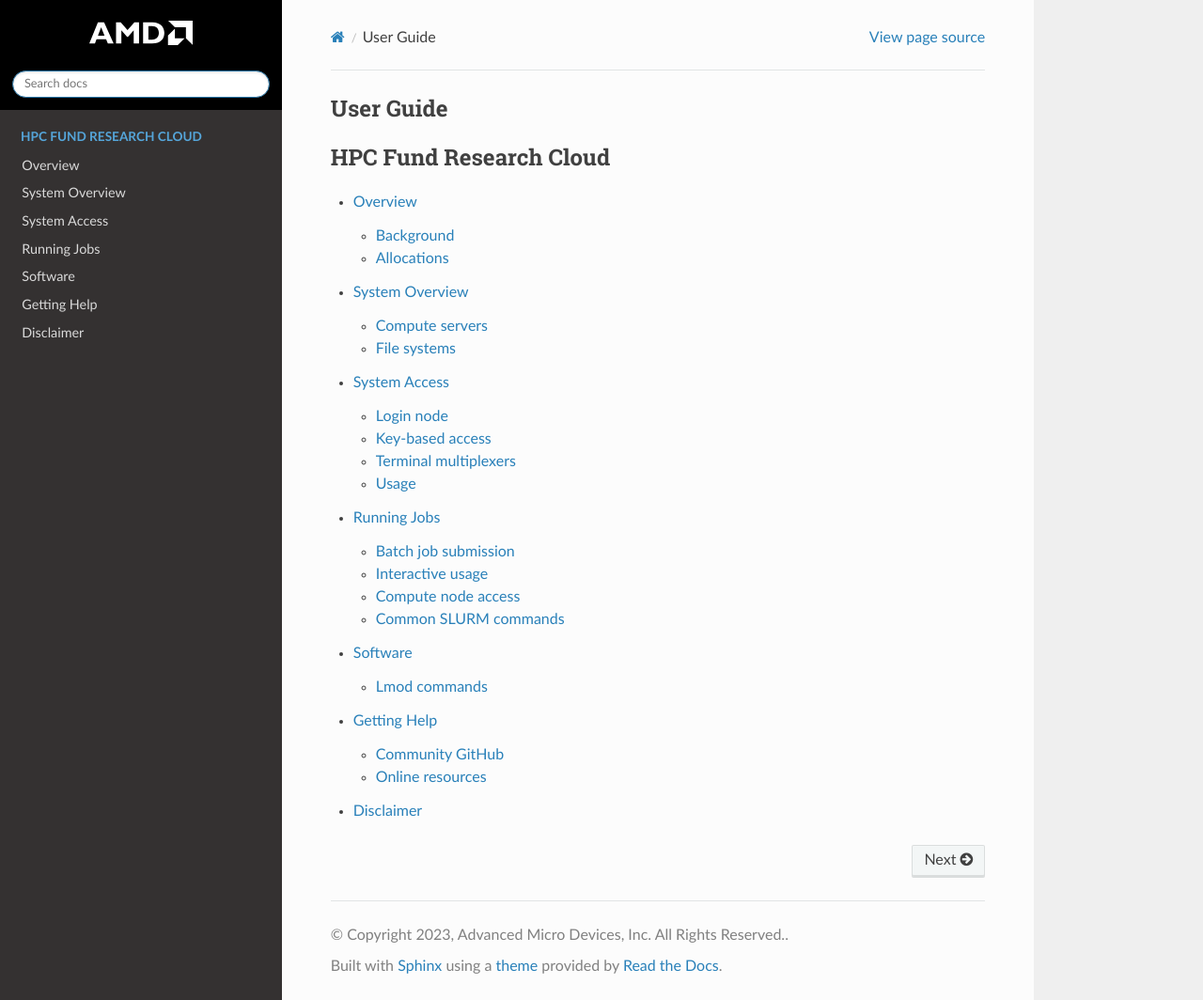
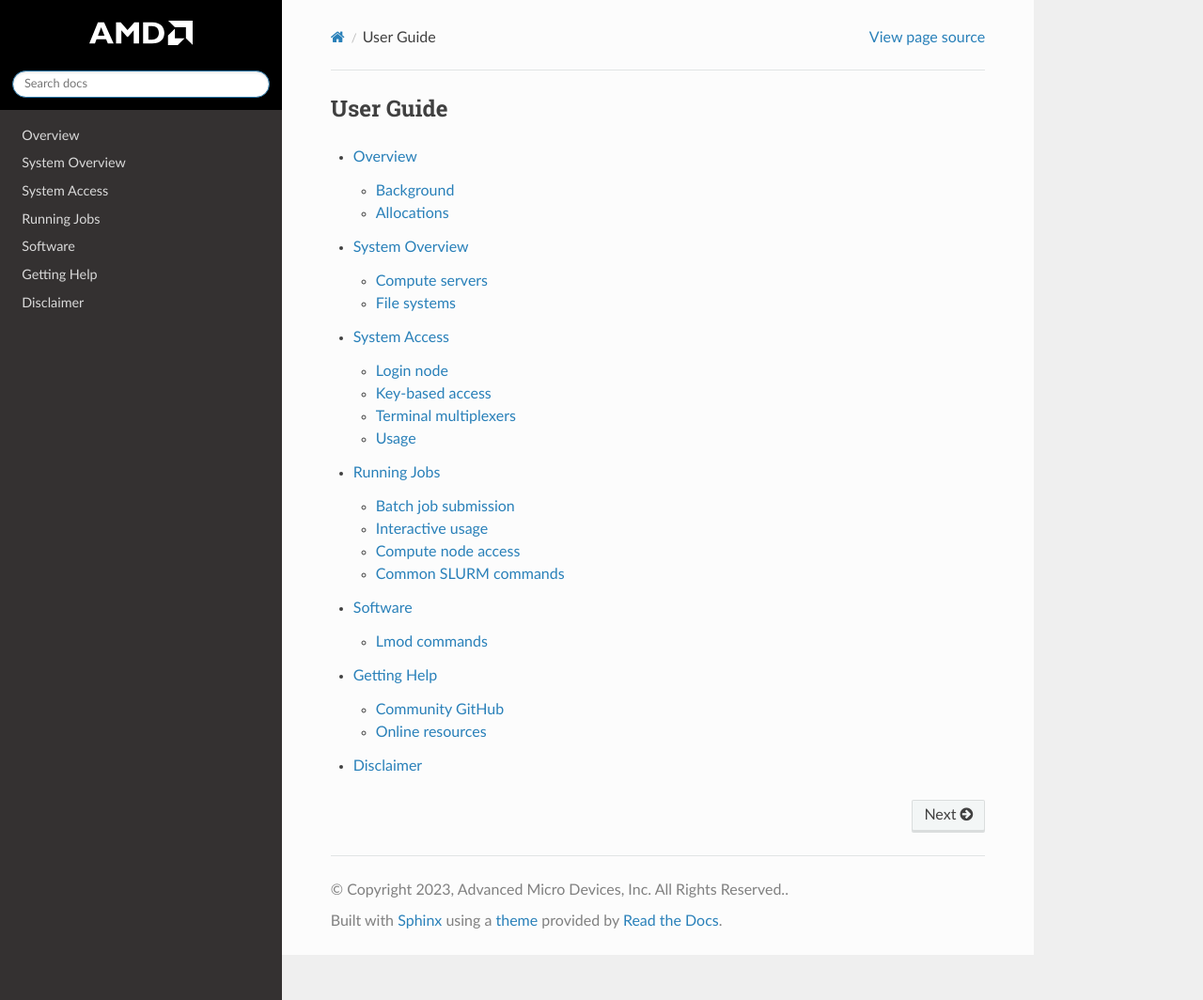
Before and after one commit to AMDResearch/hpcfund, a Sphinx documentation site: the page built from docs/index.rst, in a window 1280 px wide and 1064 px high. Shown: the whole window at 94% size. Built offline with Sphinx 7.4.7 and the Read the Docs theme 2.0.0, drawn with Linux system fonts in a browser that asks for light colours.

Commit message:
remove caption

```diff
--- a/docs/index.rst
+++ b/docs/index.rst
@@ -5,7 +5,6 @@ User Guide
 
 .. toctree::
    :maxdepth: 2
-   :caption: HPC Fund Research Cloud
 
    introduction
    hardware
```
